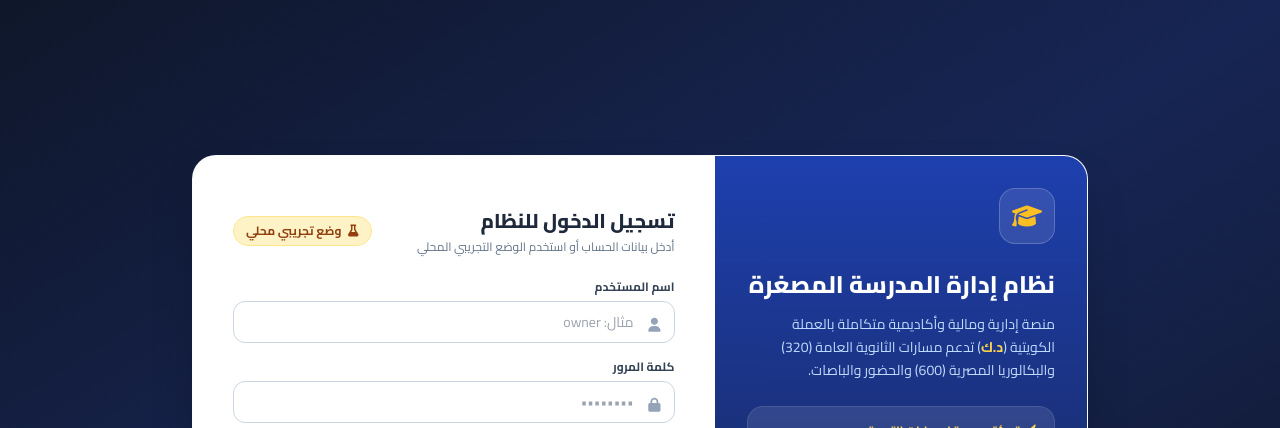
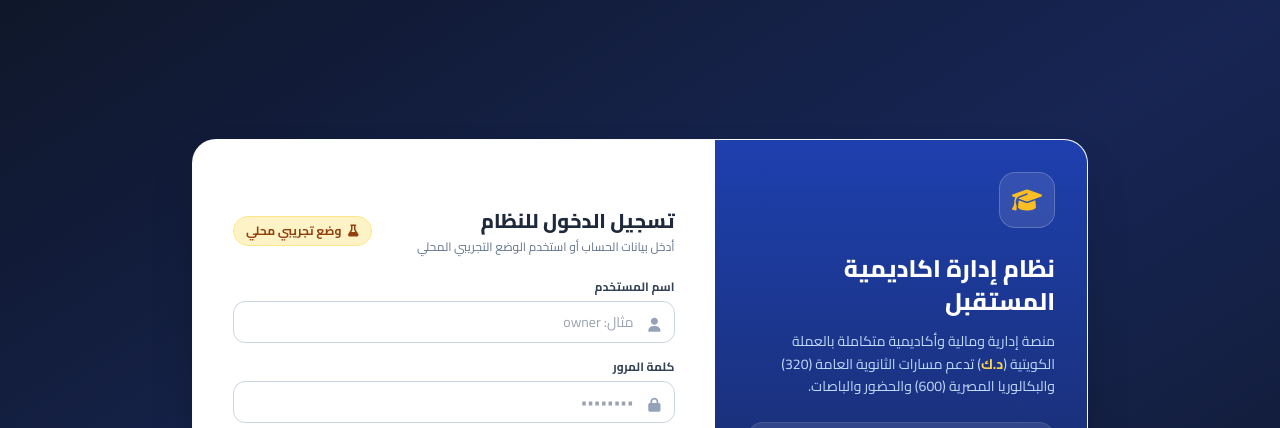
Before and after one commit to shereifmon3em/future, a plain HTML site: page index.html in a window 1280 px wide. Shown: the top 428 px of the page. Drawn offline with nearby package versions, Linux system fonts and the light colour scheme.

Commit message:
Update title and header for future academy system

```diff
--- a/index.html
+++ b/index.html
@@ -3,7 +3,7 @@
 <head>
   <meta charset="UTF-8" />
   <meta name="viewport" content="width=device-width, initial-scale=1.0" />
-  <title>نظام إدارة المدرسة المصغرة | الدليل الذكي (د.ك)</title>
+  <title>نظام إدارة اكاديمية المستقبل</title>
   <!-- خط القاهرة / تجوال العربي الاحترافي -->
   <link rel="preconnect" href="https://fonts.googleapis.com" />
   <link rel="preconnect" href="https://fonts.gstatic.com" crossorigin />
@@ -111,7 +111,7 @@
           <div class="w-14 h-14 bg-white/10 backdrop-blur rounded-2xl flex items-center justify-center text-2xl mb-6 border border-white/20">
             <i class="fa-solid fa-graduation-cap text-amber-400"></i>
           </div>
-          <h1 class="text-2xl font-extrabold leading-snug mb-3">نظام إدارة المدرسة المصغرة</h1>
+          <h1 class="text-2xl font-extrabold leading-snug mb-3">نظام إدارة اكاديمية المستقبل</h1>
           <p class="text-blue-200 text-sm leading-relaxed mb-6">
             منصة إدارية ومالية وأكاديمية متكاملة بالعملة الكويتية (<span class="font-bold text-amber-300">د.ك</span>) تدعم مسارات الثانوية العامة (320) والبكالوريا المصرية (600) والحضور والباصات.
           </p>
```
